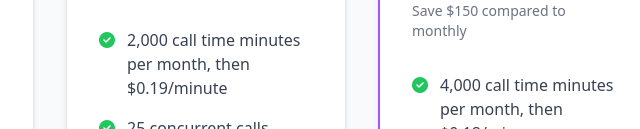
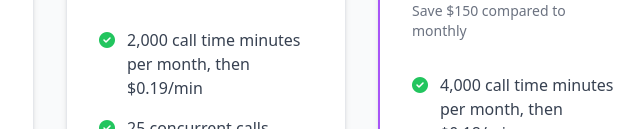
Before and after one commit to juliankundu7/juliankundu, a plain HTML site: page index.html in a window 1280 px wide. Both pictures are taken after a click on the button "Annual Plans (Save 20%)". Shown: the part 1873-2002 px from the top of the page, 278-918 px from the left. Drawn offline with nearby package versions, Linux system fonts and the light colour scheme; a script that the page names is missing.

Commit message:
Update index.html

```diff
--- a/index.html
+++ b/index.html
@@ -384,7 +384,7 @@
                                 <div class="flex-shrink-0 text-green-500">
                                     <i class="fas fa-check-circle"></i>
                                 </div>
-                                <p class="ml-3 text-base text-gray-700">2,000 call time minutes per month, then $0.19/minute</p>
+                                <p class="ml-3 text-base text-gray-700">2,000 call time minutes per month, then $0.19/min</p>
                             </li>
                             <li class="flex items-start">
                                 <div class="flex-shrink-0 text-green-500">
```
